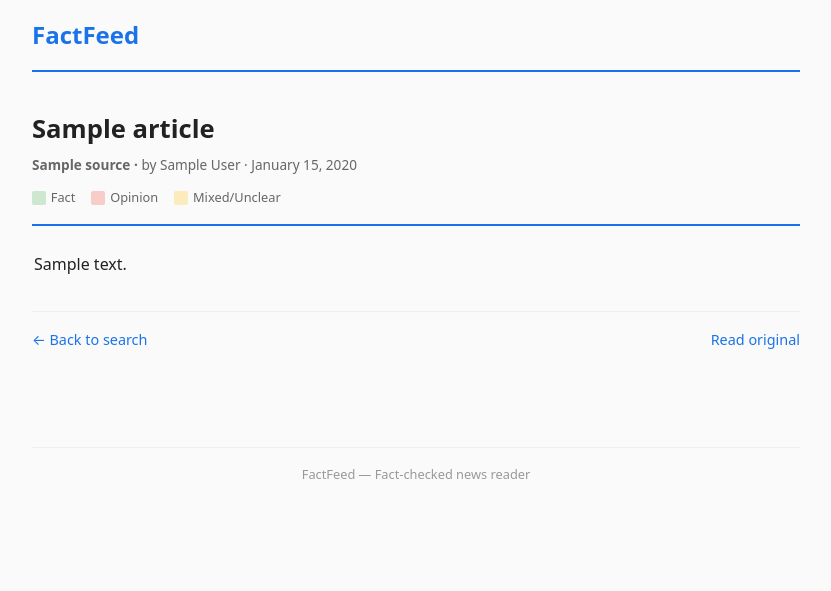
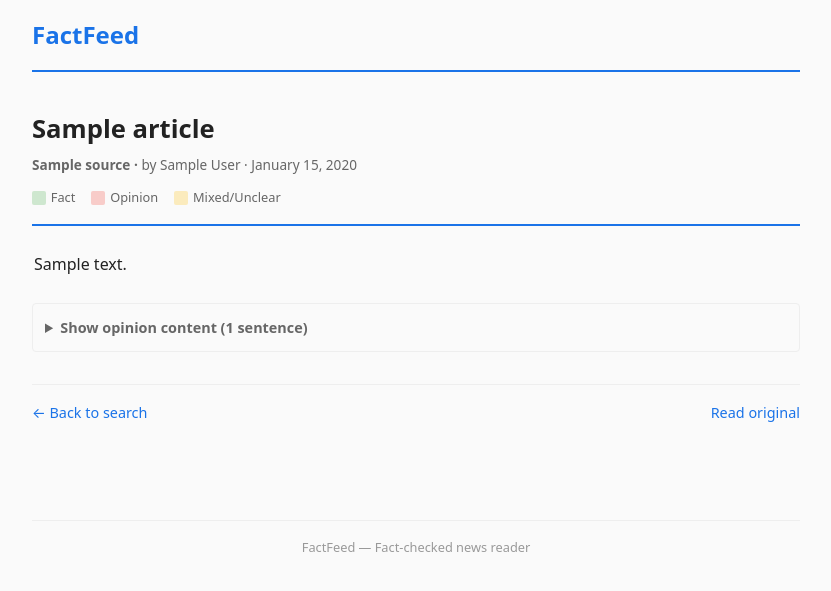
Before and after one commit to hitromudr/factfeed, a FastAPI app: template factfeed/templates/article.html in a window 1280 px wide. Shown: the top 591 px of the page, without its empty margins (224-1055 px from the left). Run offline with FastAPI, Linux system fonts and the light colour scheme; the template is opened without the code that fills it: most values are stand-ins (such as "Sample title", 1, 10 or a date in 2020); parts of the project's set-up code (start-up, migrations or seed data) failed here and were passed over.

Commit message:
feat(04-03): article detail with inline highlighting, confidence tooltips, collapsible opinions
Sentences color-coded green(fact)/red(opinion)/yellow(mixed/unclear) with
CSS tooltips showing High/Medium/Low confidence. Opinions collapsed by default
behind native HTML details/summary. HTTPException 404 for missing articles.
Unclassified articles show plain body with "Classification pending" note.

```diff
--- a/factfeed/templates/article.html
+++ b/factfeed/templates/article.html
@@ -25,38 +25,30 @@
     </header>
 
     <div class="article-body">
-        {% if sentences %}
-            {% set ns = namespace(has_opinions=false) %}
-            {% for s in sentences %}
-                {% if s.label == 'opinion' %}
-                    {% set ns.has_opinions = true %}
-                {% endif %}
+        {% if non_opinion_sentences or opinion_sentences %}
+            {% for sentence in non_opinion_sentences %}
+                {% set conf_label = "High" if sentence.confidence is not none and sentence.confidence >= 0.7 else ("Medium" if sentence.confidence is not none and sentence.confidence >= 0.4 else "Low") %}
+                <span class="sentence {{ sentence.label or 'unclear' }}" title="{{ conf_label }} confidence">{{ sentence.text }} </span>
             {% endfor %}
-
-            {# Render non-opinion sentences inline #}
-            {% for s in sentences %}
-                {% if s.label != 'opinion' %}
-                <span class="sentence {{ s.label or 'unclear' }}" title="{{ s.label|default('unclear')|capitalize }}: {{ confidence_label(s.confidence) }} confidence">{{ s.text }} </span>
-                {% endif %}
-            {% endfor %}
-
-            {# Collapsible opinion section #}
-            {% if ns.has_opinions %}
-            <details class="opinion-section">
-                <summary>Show opinion content ({{ opinion_sentences|length }} sentences)</summary>
-                <div class="opinion-content">
-                    {% for s in opinion_sentences %}
-                    <span class="sentence opinion" title="Opinion: {{ confidence_label(s.confidence) }} confidence">{{ s.text }} </span>
-                    {% endfor %}
-                </div>
-            </details>
-            {% endif %}
         {% else %}
             <div class="no-classification">
-                {{ article.body or "No content available." }}
+                <p>{{ article.body or "No content available." }}</p>
+                <p class="note">Classification pending.</p>
             </div>
         {% endif %}
     </div>
+
+    {% if opinion_sentences %}
+    <details class="opinion-section">
+        <summary class="opinion-toggle">Show opinion content ({{ opinion_count }} sentence{{ 's' if opinion_count != 1 else '' }})</summary>
+        <div class="opinion-content">
+            {% for sentence in opinion_sentences %}
+                {% set conf_label = "High" if sentence.confidence is not none and sentence.confidence >= 0.7 else ("Medium" if sentence.confidence is not none and sentence.confidence >= 0.4 else "Low") %}
+                <span class="sentence opinion" title="{{ conf_label }} confidence">{{ sentence.text }} </span>
+            {% endfor %}
+        </div>
+    </details>
+    {% endif %}
 
     <footer class="article-footer">
         <a href="/" class="back-link">&larr; Back to search</a>
```
Also changed, not shown: factfeed/web/routes/article.py (+9 -18 lines).
